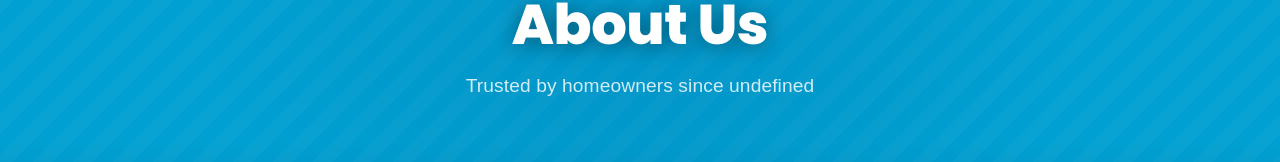
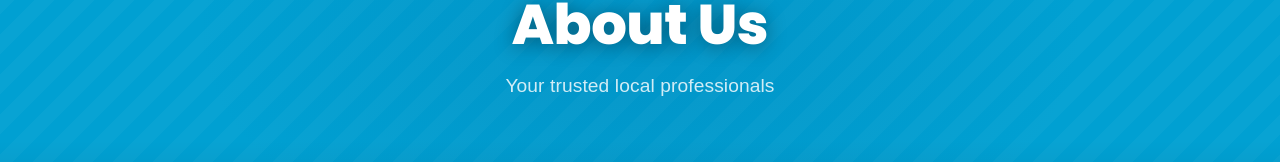
Before and after one commit to Sword0117/rosenberg-plumbing-air-3, a Next.js app: page /about in a window 1280 px wide. Shown: the part 196-358 px from the top of the page. Built offline with nearby package versions, Linux system fonts and the light colour scheme.

Commit message:
fix: handle optional founded field

```diff
--- a/src/app/about/page.tsx
+++ b/src/app/about/page.tsx
@@ -5,12 +5,14 @@
 import CTABanner from "@/template/components/CTABanner";
 
 export default function AboutPage() {
+  const founded = (config.business as Record<string, unknown>).founded;
+  const subtitle = founded
+    ? `Trusted by homeowners since ${founded}`
+    : "Your trusted local professionals";
+
   return (
     <>
-      <PageHeader
-        title="About Us"
-        subtitle={`Trusted by homeowners since ${config.business.founded}`}
-      />
+      <PageHeader title="About Us" subtitle={subtitle} />
       <AboutHero />
       <ValuesGrid />
       <CTABanner />
```
